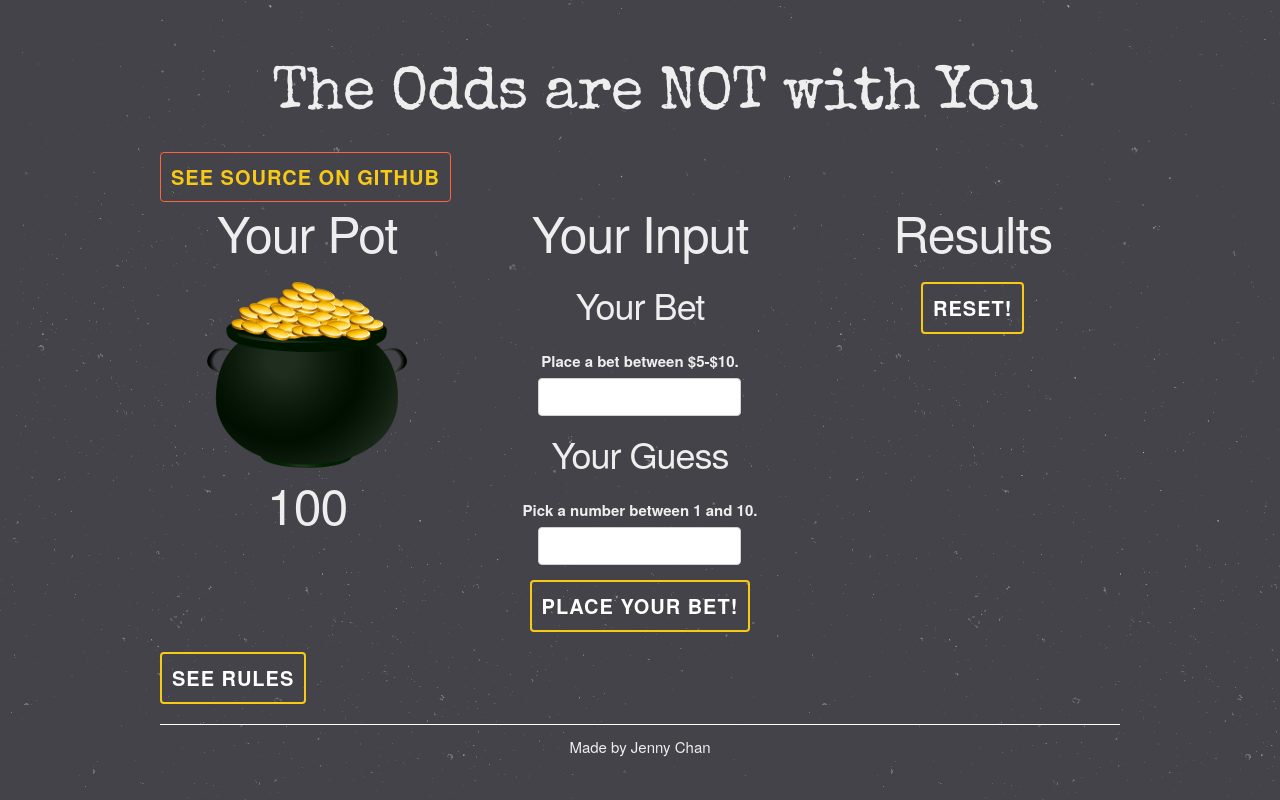
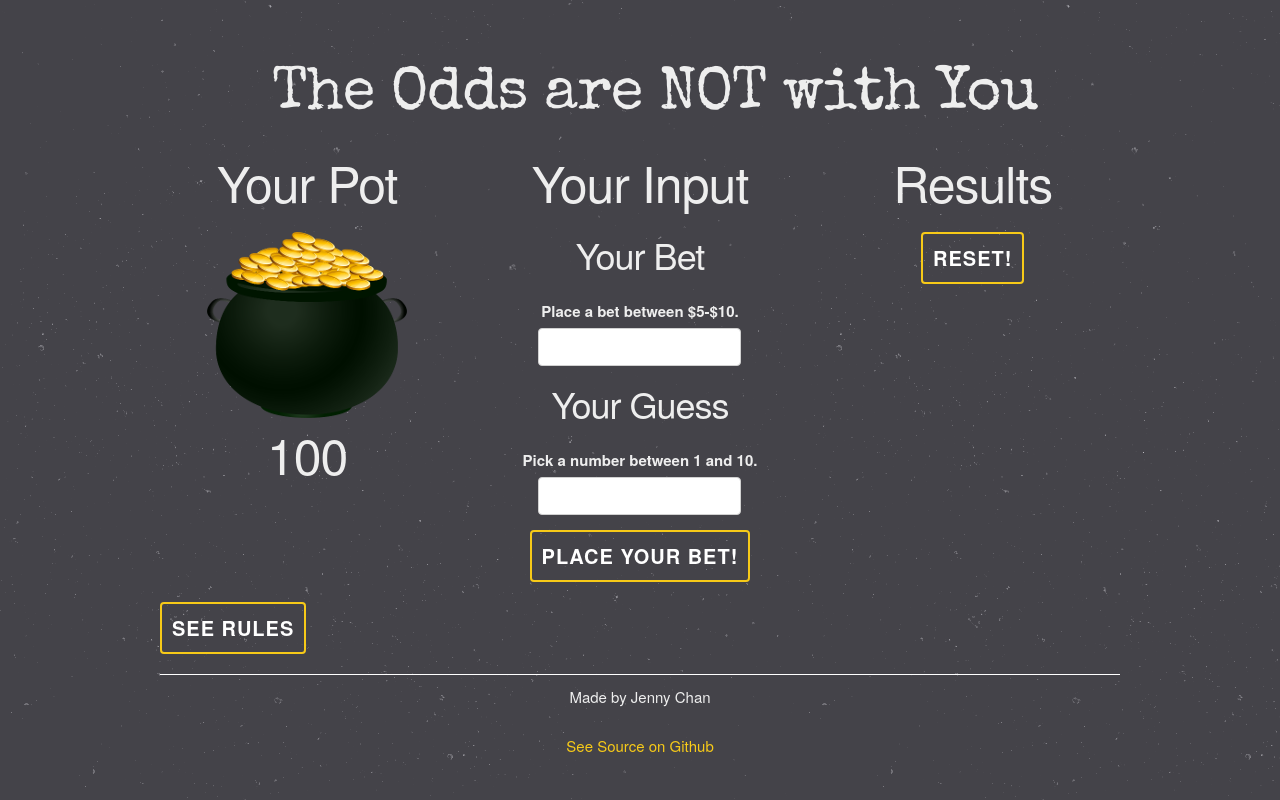
Before and after one commit to jpychan/betting_game, a plain HTML site: page betting_game.html in a window 1280 px wide. Drawn offline with nearby package versions, Linux system fonts and the light colour scheme.

Commit message:
some changes

```diff
--- a/betting_game.html
+++ b/betting_game.html
@@ -16,10 +16,6 @@
     <div class="row title">
       <h1>The Odds are NOT with You</h1>
     </div>
-    <div class="source">
-      <button id="github"><a href="https://github.com/jpychan/betting_game" target="_blank">See Source on Github</a></button>
-    </div>
-
 
     <div id= "game-area" class="row game-area">
 
@@ -88,7 +84,8 @@
 
 
     <footer>
-      Made by Jenny Chan
+      <p>Made by Jenny Chan</p>
+      <p><a href="https://github.com/jpychan/betting_game" target="_blank">See Source on Github</a>
     </footer>
   </div>
 </body>
```
